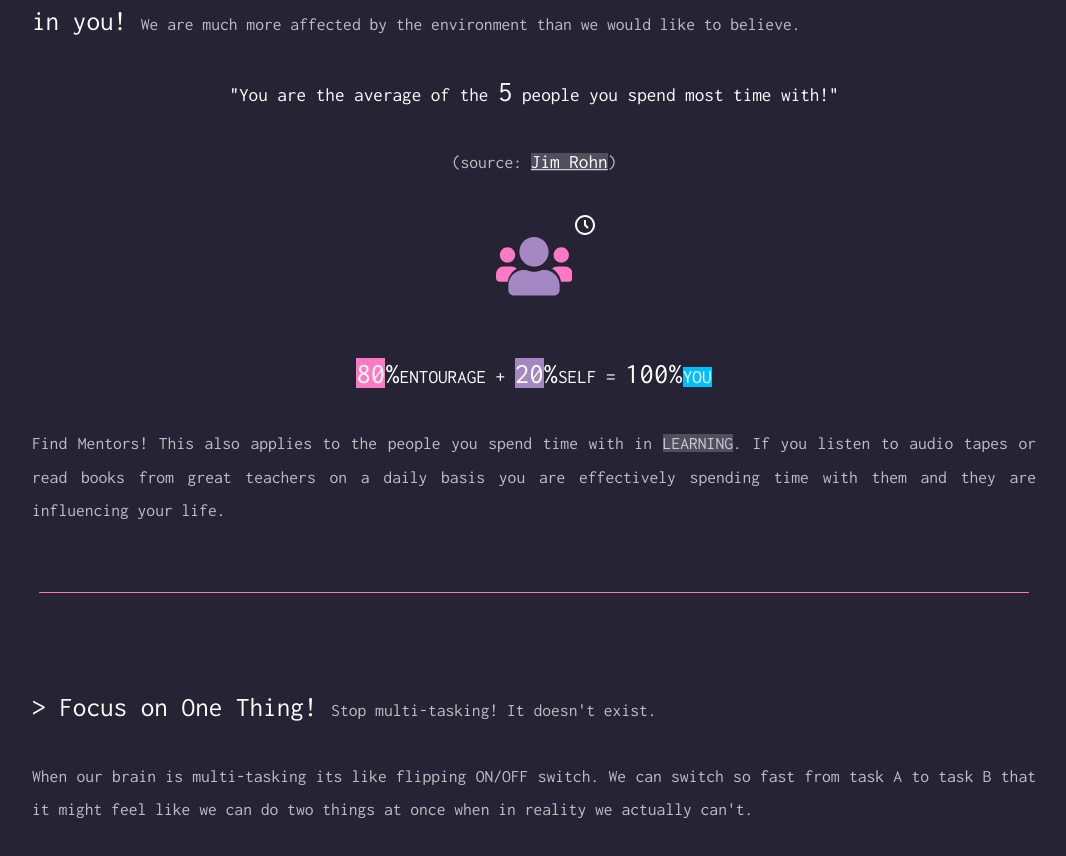
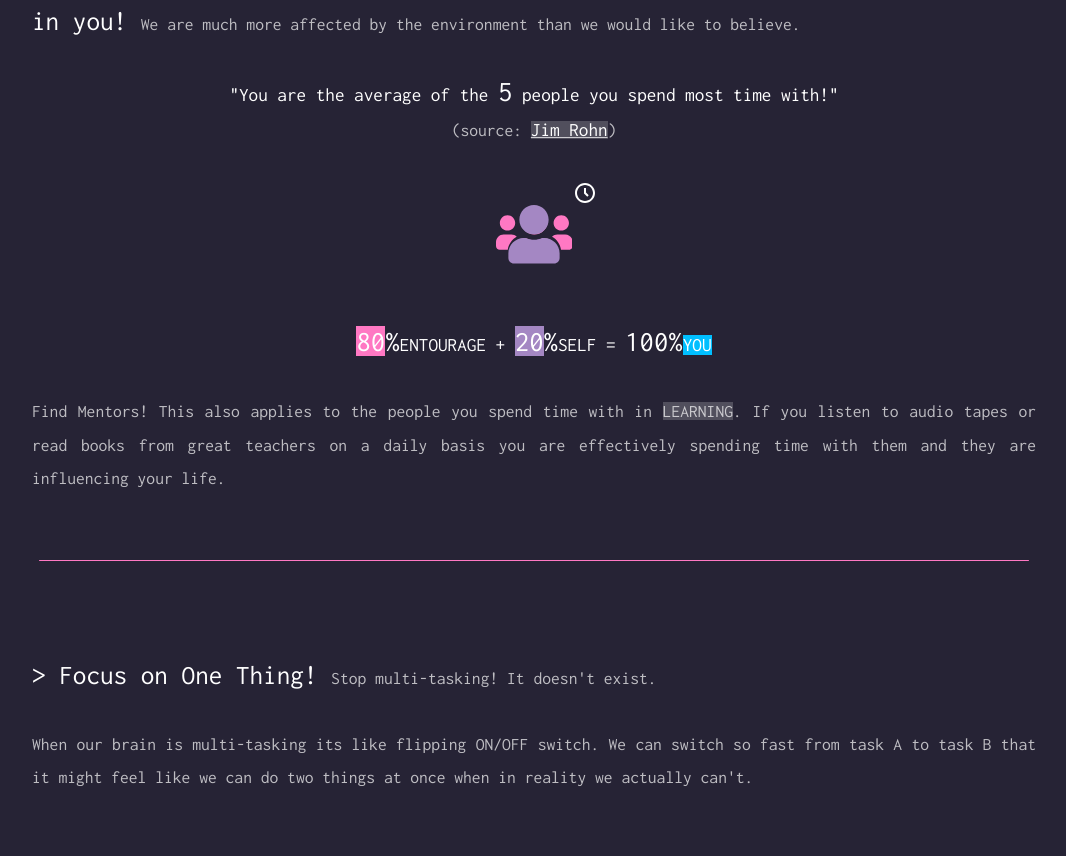
Before and after one commit to vladciuca/mind-dev-tools, a React (Create React App) app: page / in a window 1280 px wide. Shown: the part 2908-3764 px from the top of the page, without its empty margins (106-1172 px from the left). Built offline with nearby package versions, Linux system fonts and the light colour scheme.

Commit message:
fixed spacing for source in Entourage Section

```diff
--- a/src/components/EntourageSection/EntourageSection.js
+++ b/src/components/EntourageSection/EntourageSection.js
@@ -37,9 +37,7 @@ export const EntourageSection = () => (
         "You are the average of the <EnlargeText>5</EnlargeText> people you
         spend most time with!"
       </Text>
-    </InfoGraphText>
-
-    <InfoGraphText>
+      <div>
         <TextLight>
           {"("}source:{" "}
           <TextHighlight>
@@ -49,6 +47,7 @@ export const EntourageSection = () => (
           </TextHighlight>
           {")"}
         </TextLight>
+      </div>
     </InfoGraphText>
 
     <InfoGraphArea>
```
Lines whose indentation alone changed are shown as unchanged.
